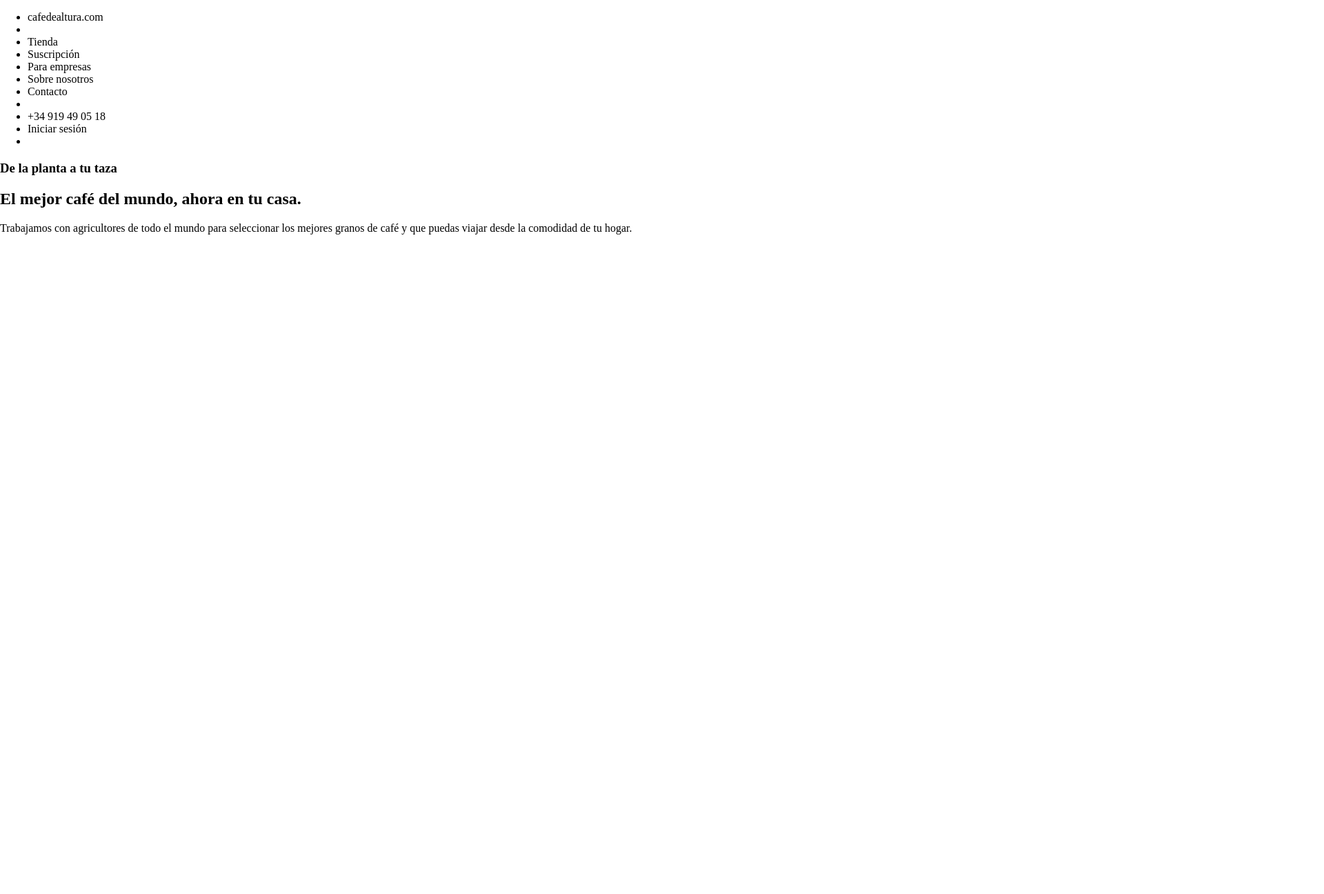
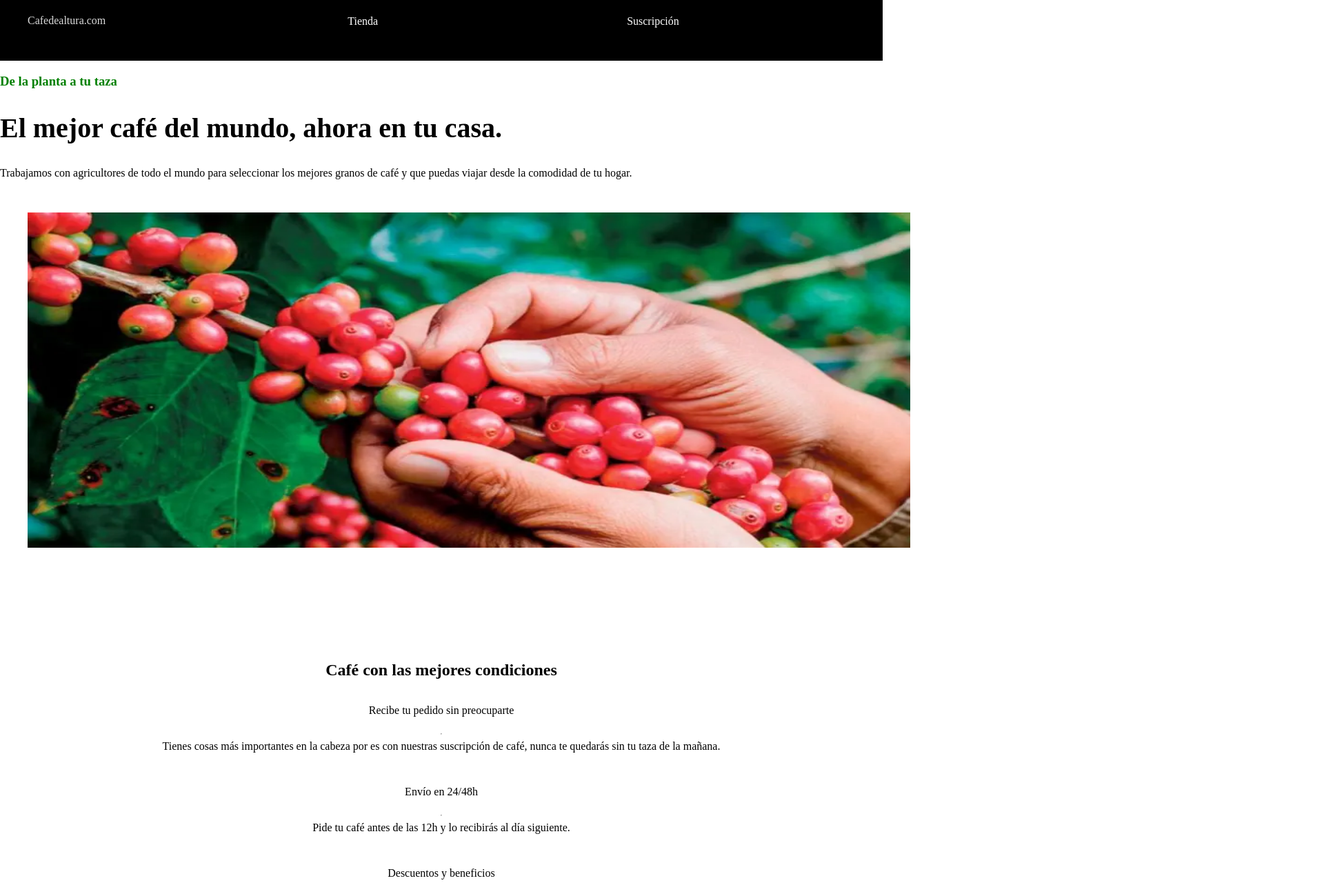
Before and after one commit to elias1991xNataly/proyectocafedealturaeas, a plain HTML site: page index.html in a window 1280 px wide. Shown: the top 1296 px of the page at 69% size, 1920 px wide, since content can reach past the window. Before the commit the page ends 800 px from the top, so only its background shows below. Drawn offline with Linux system fonts and the light colour scheme.

Commit message:
cierre noche

```diff
--- a/index.html
+++ b/index.html
@@ -6,37 +6,66 @@
     <meta http-equiv="X-UA-Compatible" content="IE=edge">
     <meta name="viewport" content="width=device-width, initial-scale=1.0">
     <title>Document</title>
-    <link rel="stylesheet" href="style.css">
+    <link rel="stylesheet" href="./styles/style.css">
 </head>
+<header>
+    <div class="logo">Cafedealtura.com</div>
+    <div class="Goto">Tienda</div>
+    <div class="Goto">Suscripción</div>
+    <div class="Goto">Para empresas</div>
+    <div class="Goto">Sobre nosotros</div>
+    <div class="Goto">Contacto</div>
+    <div class="callus"> <img url="">+34 919 49 05 18</div>
+    <div class="login">Iniciar sesión</div>
+    <div class="Cart"></div>
+
+</header>
 
 <body>
-    <div class="nav">
-        <div class="container">
-            <ul>
-                <li>cafedealtura.com</li>
-                <li></li>
-                <li>Tienda</li>
-                <li>Suscripción</li>
-                <li>Para empresas</li>
-                <li>Sobre nosotros</li>
-                <li>Contacto</li>
-                <li></li>
-                <li>+34 919 49 05 18</li>
-                <li>Iniciar sesión</li>
-                <li></li>
-            </ul>
-        </div>
-    </div>
+    <section class="Descripción">
+        <h3 style="color:green">De la planta a tu taza</h3>
+        <h1 id="declaracion">El mejor café del mundo, ahora en tu casa.</h1>
+        <article style="font-size: 16px;">Trabajamos con agricultores de todo el mundo para seleccionar los mejores
+            granos de café y que puedas
+            viajar desde la comodidad de tu hogar.
+            <img id="image" src="./images/20200706195952.cafe.webp">
+        </article>
+        <article id="imageofcofferecolecting"><img src="" alt=""></article>
 
 
-    <section>
-        <h3>De la planta a tu taza</h1>
-        <h2>El mejor café del mundo, ahora en tu casa.</h2>
-        <article>Trabajamos con agricultores de todo el mundo para seleccionar los mejores granos de café y que puedas viajar desde la comodidad de tu hogar.</article>
-        <article id="imageofcofferecolecting"><img src="" alt=""></article>
     </section>
 
-    <footer></footer>
+
+    <section class=condiciones>
+        <h2 class="producto">Café con las mejores condiciones</h2>
+        <p class="ventana">Recibe tu pedido sin preocuparte
+            <hr>
+            Tienes cosas más importantes en la cabeza por es con nuestras suscripción de café, nunca te quedarás sin tu
+            taza de la mañana.
+        </p>
+        <p class="ventana"> Envío en 24/48h
+            <hr>
+            Pide tu café antes de las 12h y lo recibirás al día siguiente.
+        </p>
+        <p class="ventana">
+            Descuentos y beneficios
+            <hr>
+            Cada dos meses, te regalamos una bolsa de un nuevo origen sorpresa, para que lo descubras junto a nosotros.
+        </p>
+
+    </section>
+    <section class="novedades"></section>
+    <section class="FAQ"></section>
+    <section class="Cometous"></section>
+    <section class="Contactus"></section>
+
+
+    <footer>
+
+
+
+        <div id="copyrightfooter">Todos los derechos reservados - Café de Altura SL - 2022</div>
+    </footer>
     <script src="main.js" type="module"></script>
 </body>
 
--- a/style.css
+++ /dev/null
@@ -1,4 +0,0 @@
-html, body {
-margin:0;
-padding:0;
-}
--- /dev/null
+++ b/styles/style.css
@@ -0,0 +1,104 @@
+html,
+body {
+    margin: 0;
+    padding: 0;
+}
+
+.logo {
+    display: flex;
+    flex-direction: row;
+    color: white;
+    width: 186px;
+    height: 36px;
+    font-style: normal;
+    font-weight: 400;
+    line-height: 35px;
+    opacity: 0.86;
+    bottom: 24px;
+    top: 24px;
+
+}
+
+header {
+    display: flex;
+    align-content: center;
+    flex-direction: row;
+    justify-content: flex-start;
+    background: black;
+    padding: 12px 40px;
+    gap: 341px;
+
+    height: 64px;
+
+
+}
+
+.Goto {
+    color: white;
+    justify-content: space-between;
+    padding: 10px;
+
+
+    width: 300px;
+}
+
+.callus,
+.login {
+    color: white;
+    left: 905.05px;
+    display: flex;
+}
+
+.Descripción #image {
+    display: flex;
+    flex-direction: row;
+
+    gap: 8px;
+    padding: 48px 40px;
+    width: 1280px;
+    height: 486px;
+
+}
+
+
+#declaracion {
+    font-size: 40px;
+}
+
+#image {
+    border-radius: 20px;
+    left: 800px;
+    align-items: center;
+}
+.Descripción{
+    position: absolute;
+}
+.condiciones {
+    display: flex;
+    flex-direction: column;
+    justify-content: center;
+    align-items: center;
+    padding: 850px 147px;
+}
+.ventana{
+    display: flex;
+    flex-direction: row;
+    align-items: flex-start;
+    padding: 0px;
+    justify-content: space-between;
+}
+footer{
+    width: auto;
+    background-color: black;
+    height: 310px;
+}
+#copyrightfooter {
+display: flex;
+color:white;
+justify-content: center;
+font-size: 14px;
+line-height: 16px;
+position: relative;
+bottom: 10px;
+top: 292px;
+}
```
Also changed, not shown: images/20200706195952.cafe.webp (added).
